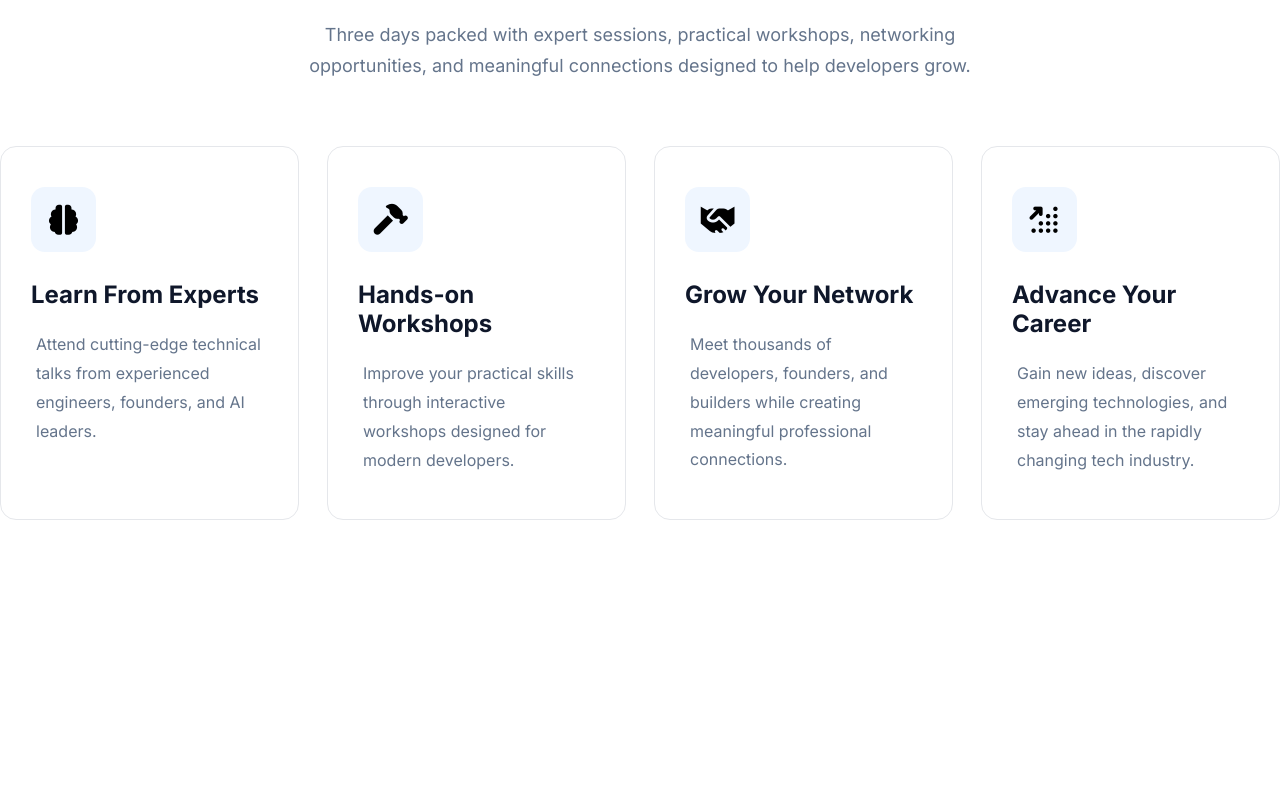
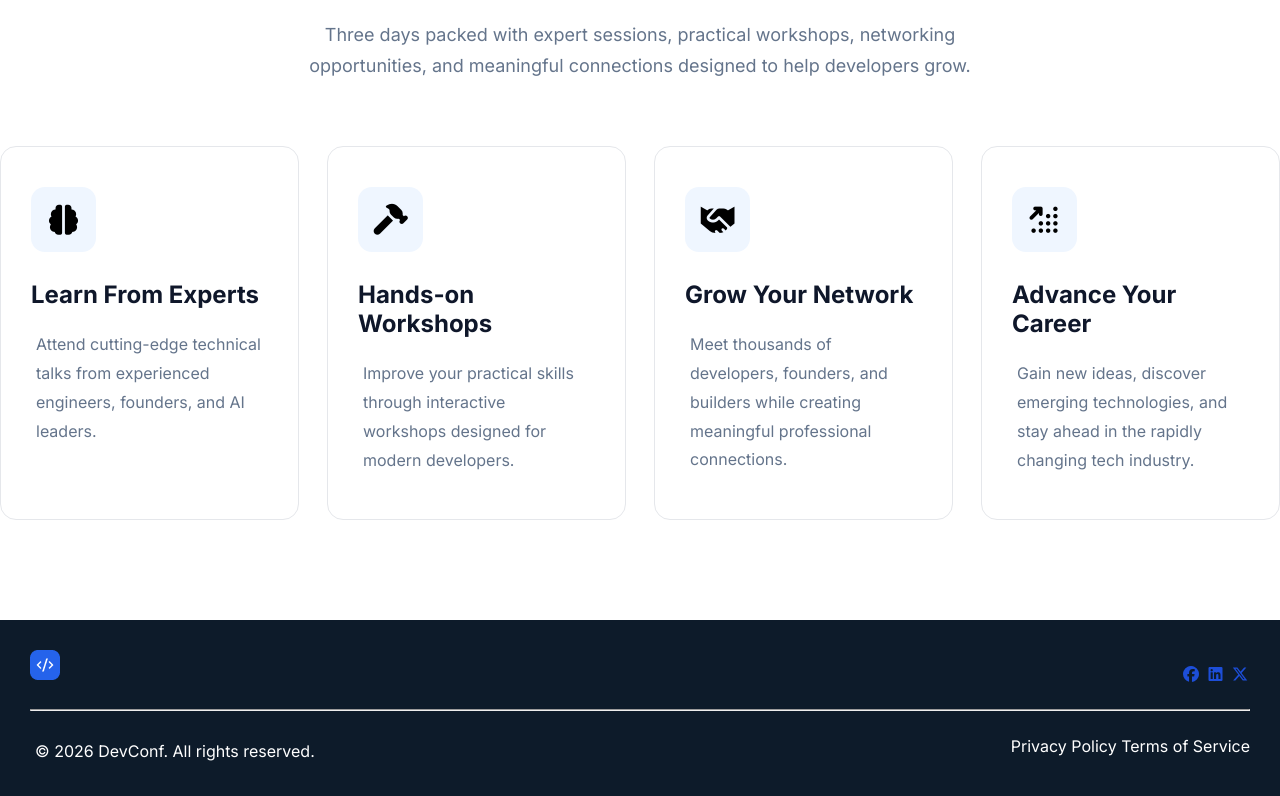
Before and after one commit to saifulanik191/b14-1st-assignment, a plain HTML site: page index.html in a window 1280 px wide. Shown: the part 2721-3517 px from the top of the page. Before the commit the page ends 3341 px from the top, so only its background shows below. Drawn offline with Linux system fonts and the light colour scheme.

Commit message:
create the footer section

```diff
--- a/index.html
+++ b/index.html
@@ -302,18 +302,38 @@
     </section>
 
     <!-- WHY ATTEND SECTION END generate by AI -->
-
-
-
     <!-- footer -->
 
     <footer>
 
 
+        <div class="icon-container container">
+            <div>
+                <img src="./media/logo-mini.png" alt="logo-mini.png">
+            </div>
+
+            <div>
+                <span><i class="fa-brands fa-facebook"></i></span>
+                <span><i class="fa-brands fa-linkedin"></i></span>
+                <span><i class="fa-brands fa-x-twitter"></i></span>
+            </div>
+
+        </div>
+        <hr>
+        <div class="copyright-container container">
+            <p>© 2026 DevConf. All rights reserved.</p>
+
+            <div>
+                <a href="">Privacy Policy</a>
+                <a href="">Terms of Service</a>
+            </div>
+
+        </div>
 
     </footer>
 
     <!-- footer -->
+
 </body>
 
 </html>
--- a/style.css
+++ b/style.css
@@ -304,3 +304,33 @@ hr{
     font-size:16px;
 
 }
+/* footer style */
+
+
+footer{
+    padding: 30px;
+    background-color: #0D1B2A;
+}
+
+.icon-container{
+
+    display: flex;
+    justify-content: space-between;
+    align-items: end;
+}
+
+.copyright-container{
+    display: flex;
+    justify-content: space-between;
+    align-items: start;
+    color: white;
+}
+
+.copyright-container a{
+    text-decoration: none;
+    color: white;
+    justify-content:space-between;
+
+}
+
+    /* footer style */
```
